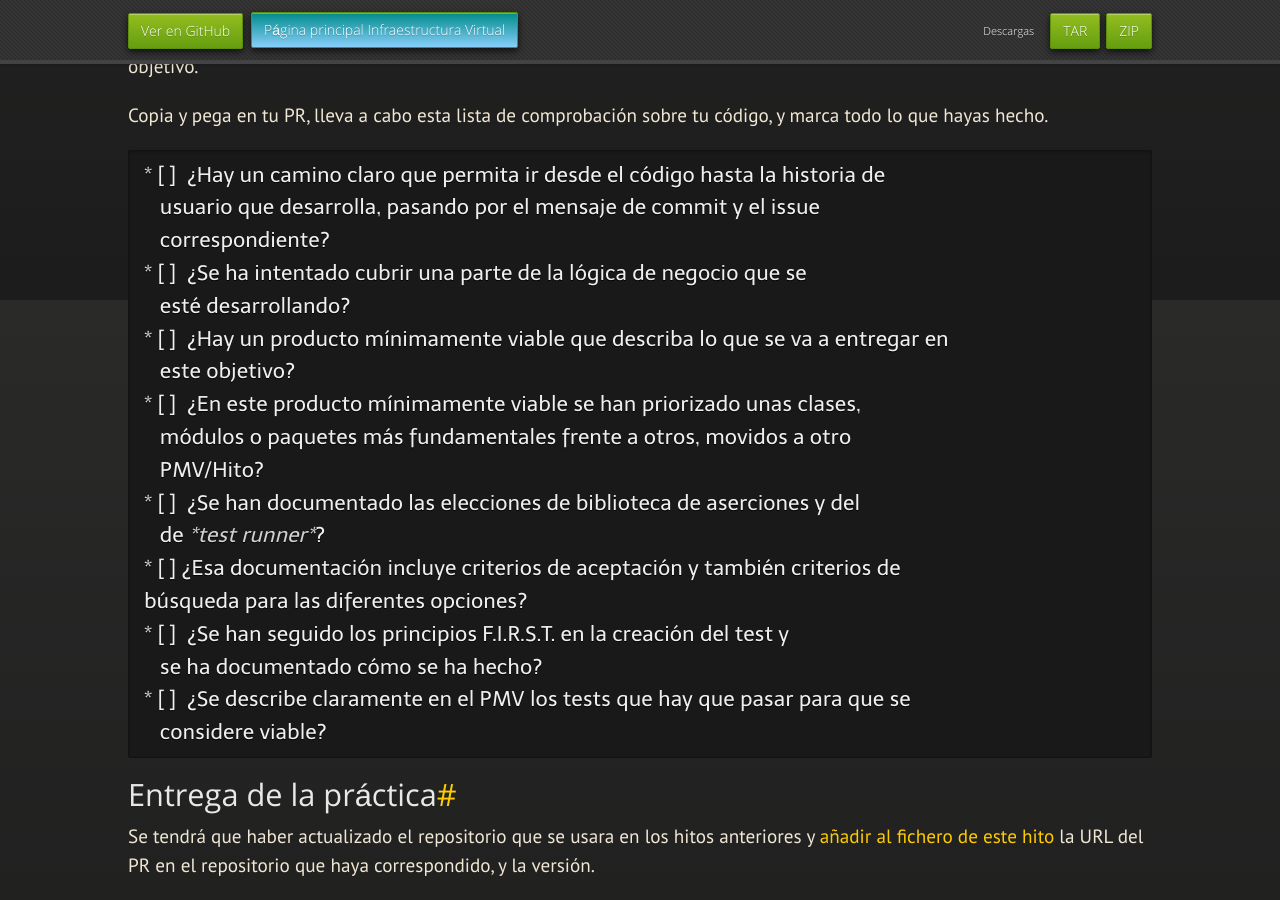
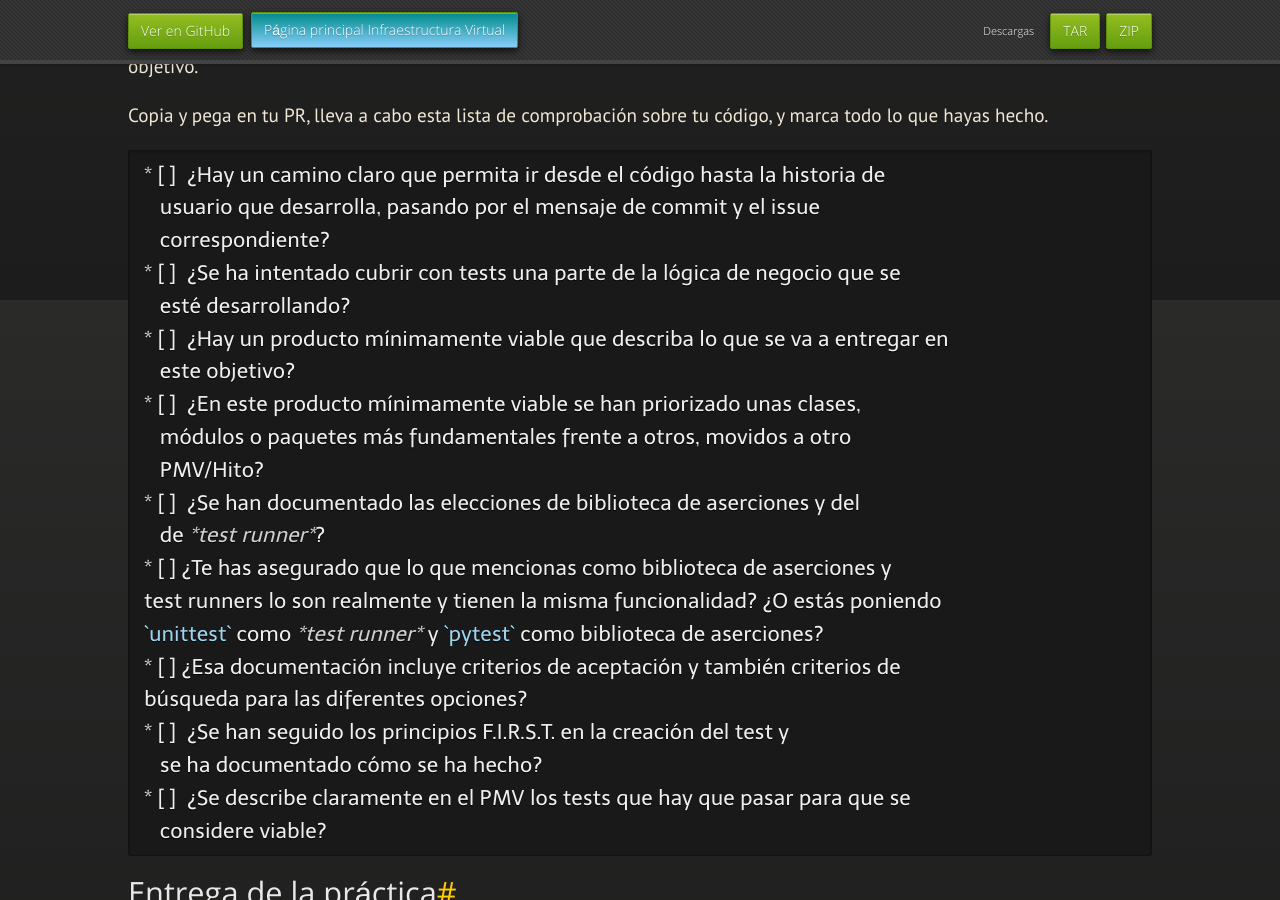
Before and after one commit to JJ/IV, a Jekyll site: the page built from documentos/proyecto/4.Tests.md, in a window 1280 px wide and 900 px high, scrolled down 1500 px. Built offline with Jekyll 4.4.1, drawn with Linux system fonts in a browser that asks for light colours; nearby versions of some CDN libraries; some web fonts are replaced; our own code applies the rules of GitHub Pages for plain Markdown files.

Commit message:
Sync documentos/proyecto/4.Tests.md de master a gh-pages

```diff
--- a/documentos/proyecto/4.Tests.md
+++ b/documentos/proyecto/4.Tests.md
@@ -92,7 +92,7 @@ y marca todo lo que hayas hecho.
 * [ ]  ¿Hay un camino claro que permita ir desde el código hasta la historia de
    usuario que desarrolla, pasando por el mensaje de commit y el issue
    correspondiente?
-* [ ]  ¿Se ha intentado cubrir una parte de la lógica de negocio que se
+* [ ]  ¿Se ha intentado cubrir con tests una parte de la lógica de negocio que se
    esté desarrollando?
 * [ ]  ¿Hay un producto mínimamente viable que describa lo que se va a entregar en
    este objetivo?
@@ -101,6 +101,9 @@ y marca todo lo que hayas hecho.
    PMV/Hito?
 * [ ]  ¿Se han documentado las elecciones de biblioteca de aserciones y del
    de *test runner*?
+* [ ] ¿Te has asegurado que lo que mencionas como biblioteca de aserciones y
+test runners lo son realmente y tienen la misma funcionalidad? ¿O estás poniendo
+`unittest` como *test runner* y `pytest` como biblioteca de aserciones?
 * [ ] ¿Esa documentación incluye criterios de aceptación y también criterios de
 búsqueda para las diferentes opciones?
 * [ ]  ¿Se han seguido los principios F.I.R.S.T. en la creación del test y
```
